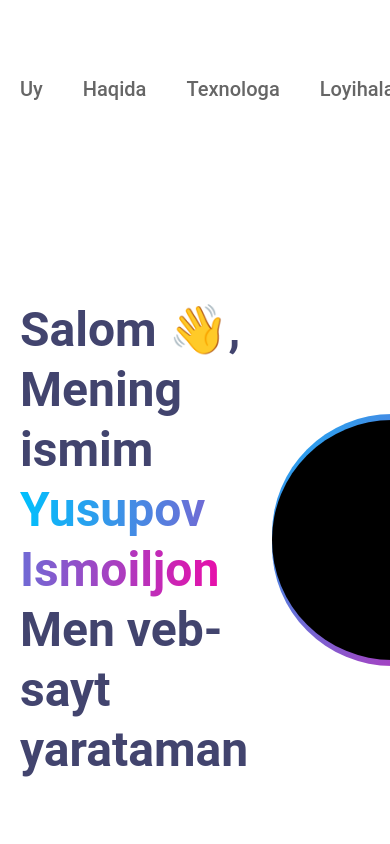
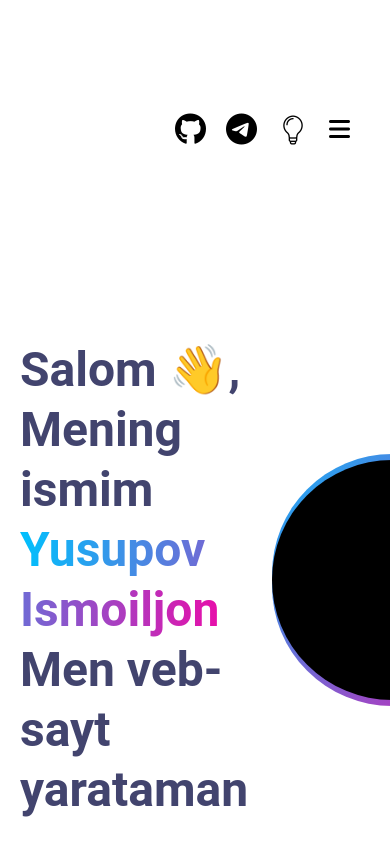
Before and after one commit to Yusupov-Ismoiljon/portfolio, a React (Vite) app: page / in a window 390 px wide. Shown: the top 844 px of the page. Built offline with nearby package versions, Linux system fonts and the light colour scheme.

Commit message:
I added a menu to the header

```diff
--- a/src/components/Header.jsx
+++ b/src/components/Header.jsx
@@ -1,6 +1,5 @@
 import React, { useEffect, useState } from 'react';
 import { Link, NavLink } from 'react-router-dom';
-import ismoiljon from '../img/ismoiljon.jpg';
 import tun from '../img/tun.png';
 import kun from '../img/day.png';
 
@@ -8,6 +7,7 @@ import kun from '../img/day.png';
 const Header = () => {
   const darkMode = localStorage.getItem('dark');
   const [dark, setDark] = useState(darkMode || 'light');
+  const [menu, setMenu] = useState(false)
 
   useEffect(() => {
     localStorage.setItem("dark", dark);
@@ -21,14 +21,14 @@ const Header = () => {
 
   const addDark = () => {
     setDark(dark === 'dark' ? 'light' : 'dark');
-  }
+  };
   return (
-    <div id='uy' className='pt-10 pb-20'>
+    <div id='uy' className='py-20'>
       <div className='w-full max-w-[1440px] mx-auto px-5'>
         <div className='flex justify-between items-center'>
           <Link className='w-[100px] h-[100px] rounded-full bg-white' to={'/'}>
           </Link>
-          <nav>
+          <nav className='md:inline-block hidden'>
             <ul className='flex items-center gap-10'>
               <li>
                 <a className='font-medium text-xl nav-link-color dark:text-white leading-6 hover dark-hover duration-300' href="#uy">Uy</a>
@@ -44,12 +44,40 @@ const Header = () => {
               </li>
             </ul>
           </nav>
-          <div className='flex items-center gap-5'>
+          <div className='flex items-center dark:text-white gap-5'>
             <a target='_blank' href='https://github.com/iyiy2008' className='inline-block text-black  dark:text-white'><i className="fa-brands fa-github fa-2xl"></i></a>
             <a target='_blank' href='https://t.me/Ismoiljon_12_04' className='inline-block text-black dark:text-white'><i className="fa-brands fa-telegram fa-2xl"></i></a>
             <button onClick={addDark}>
               <img className='w-8 h-8' src={dark === 'light' ? kun : tun} alt="" />
             </button>
+            <button onClick={() => setMenu(!menu)}>
+              <i className="fa-solid fa-bars md:hidden inline-block fa-xl"></i>
+            </button>
+            <div className='md:hidden block'>
+              {menu &&
+                <nav className='fixed w-full h-full top-0 right-0 bg-white dark:bg-black'>
+                  <div className='relative'>
+                    <button className='absolute top-9  right-5' onClick={() => setMenu(!menu)}>
+                      <i class="fa-solid fa-xmark fa-2xl" style={{ 'color': '#ff0000' }}></i>
+                    </button>
+                    <ul onClick={()=> setMenu(!menu)} className='flex flex-col gap-10 absolute left-10 top-14'>
+                      <li>
+                        <a className='font-medium text-xl nav-link-color dark:text-white leading-6 hover dark-hover duration-300' href="#uy">Uy</a>
+                      </li>
+                      <li>
+                        <a className='font-medium text-xl nav-link-color dark:text-white leading-6 hover dark-hover duration-300' href="#ha">Haqida</a>
+                      </li>
+                      <li>
+                        <a className='font-medium text-xl nav-link-color dark:text-white leading-6 hover dark-hover duration-300' href="#te">Texnologa</a>
+                      </li>
+                      <li>
+                        <a className='font-medium text-xl nav-link-color dark:text-white leading-6 hover dark-hover duration-300' href="#lo">Loyihalar</a>
+                      </li>
+                    </ul>
+                  </div>
+                </nav>
+              }
+            </div>
           </div>
         </div>
       </div>
```
